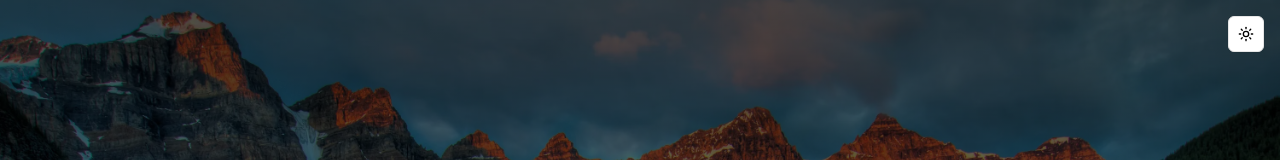
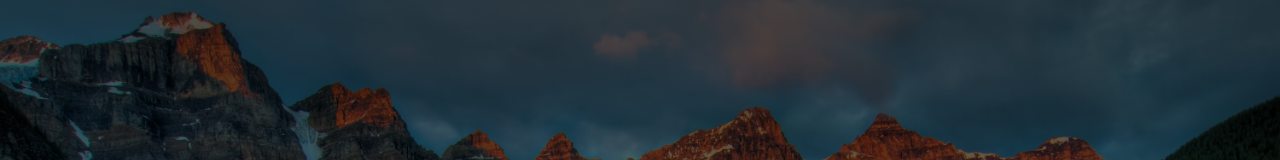
Before and after one commit to jkpz10/moraine-lake-shuttle, a Next.js app: page / in a window 1280 px wide. Shown: the top 160 px of the page. Built offline with nearby package versions, Linux system fonts and the light colour scheme.

Commit message:
feat: disabled toggle dark mode

```diff
--- a/src/app/layout.tsx
+++ b/src/app/layout.tsx
@@ -34,7 +34,7 @@ export default function RootLayout({
       >
         <ThemeProvider
           attribute="class"
-          defaultTheme="system"
+          defaultTheme="light"
           enableSystem
           disableTransitionOnChange
         >
--- a/src/screens/home/home.tsx
+++ b/src/screens/home/home.tsx
@@ -1,4 +1,3 @@
-import { ThemeToggle } from '@/components/theme-toggle';
 import { DepartureScheduleSection } from '@/screens/home/components/departure-schedule/departure-schedule-section';
 import { PartnersSection } from '@/screens/home/components/partners-section';
 import { ServiceSection } from '@/screens/home/components/service-section';
@@ -7,9 +6,9 @@ export default function Home() {
   return (
     <main className="min-h-screen">
       {/* Theme toggle in the top-right corner */}
-      <div className="absolute top-4 right-4 z-50">
+      {/* <div className="absolute top-4 right-4 z-50">
         <ThemeToggle />
-      </div>
+      </div> */}
 
       {/* Hero Section */}
       <section className="relative h-screen flex items-center justify-center">
```
